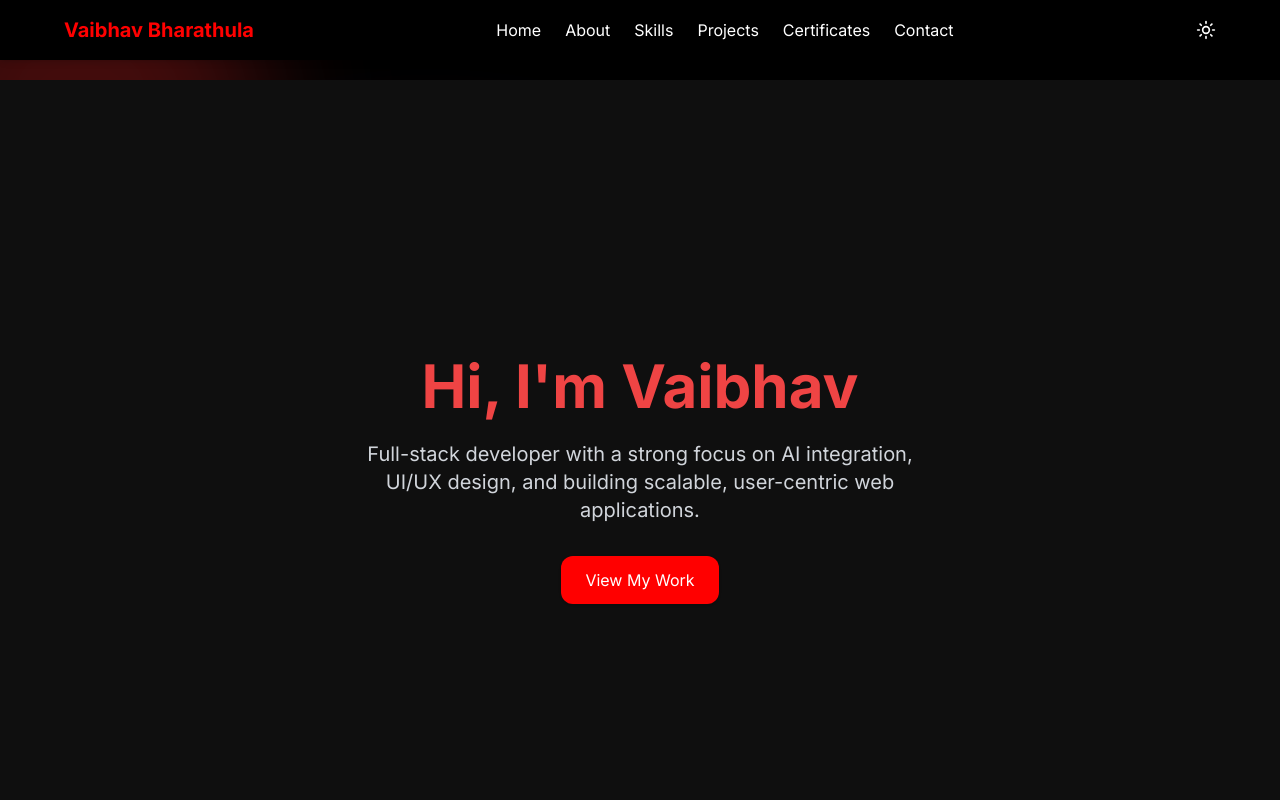
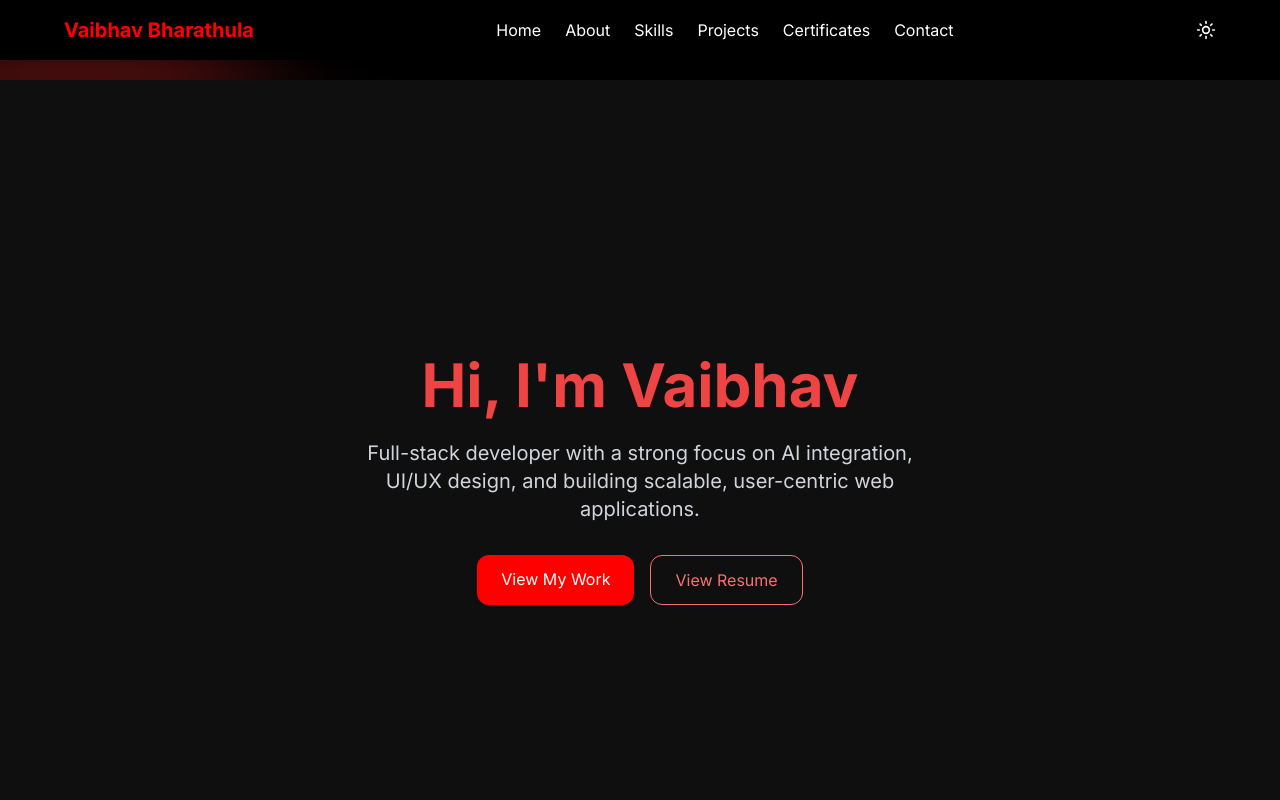
Before and after one commit to Vaibhav-1819/vaibhav-portfolio, a React (Create React App) app: page / in a window 1280 px wide. Shown: the top 800 px of the page. Built offline with nearby package versions, Linux system fonts and the light colour scheme.

Commit message:
Add resume button in Hero section

```diff
--- a/src/components/Hero.js
+++ b/src/components/Hero.js
@@ -24,15 +24,29 @@ const Hero = () => {
         Full-stack developer with a strong focus on AI integration, UI/UX design, and building scalable, user-centric web applications.
       </motion.p>
 
-      <motion.a
-        href="#projects"
+      <motion.div
         initial={{ opacity: 0 }}
         animate={{ opacity: 1 }}
         transition={{ duration: 1.2, delay: 0.6 }}
-        className="mt-8 inline-block bg-mkbhdRed text-white px-6 py-3 rounded-xl shadow hover:bg-red-600 transition"
+        className="mt-8 flex flex-col sm:flex-row gap-4"
       >
-        View My Work
-      </motion.a>
+        <a
+          href="#projects"
+          className="bg-mkbhdRed text-white px-6 py-3 rounded-xl shadow hover:bg-red-600 transition"
+        >
+          View My Work
+        </a>
+
+        {/* ✅ Resume Button */}
+        <a
+          href="/Vaibhav_Resume.pdf"
+          target="_blank"
+          rel="noopener noreferrer"
+          className="border border-mkbhdRed text-mkbhdRed dark:text-red-400 dark:border-red-400 px-6 py-3 rounded-xl hover:bg-mkbhdRed hover:text-white dark:hover:bg-red-500 transition"
+        >
+          View Resume
+        </a>
+      </motion.div>
     </section>
   );
 };
```
